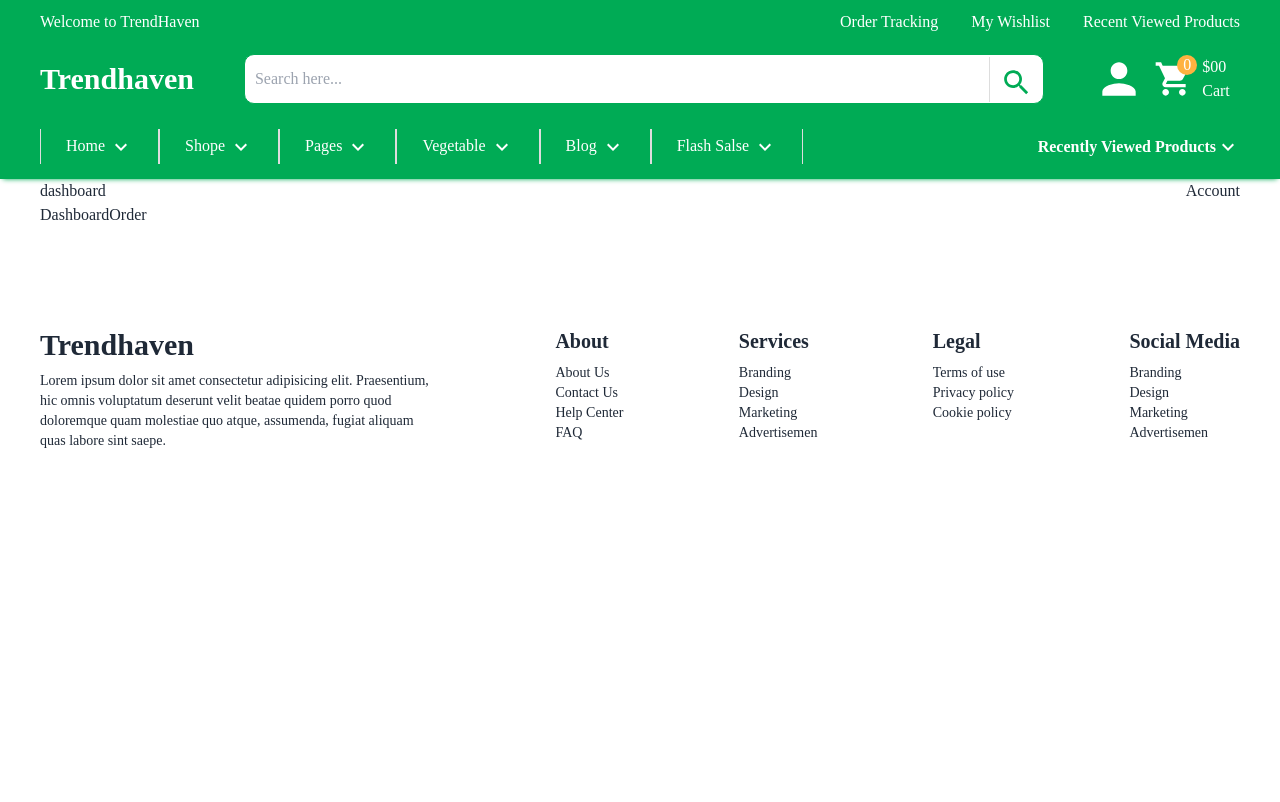
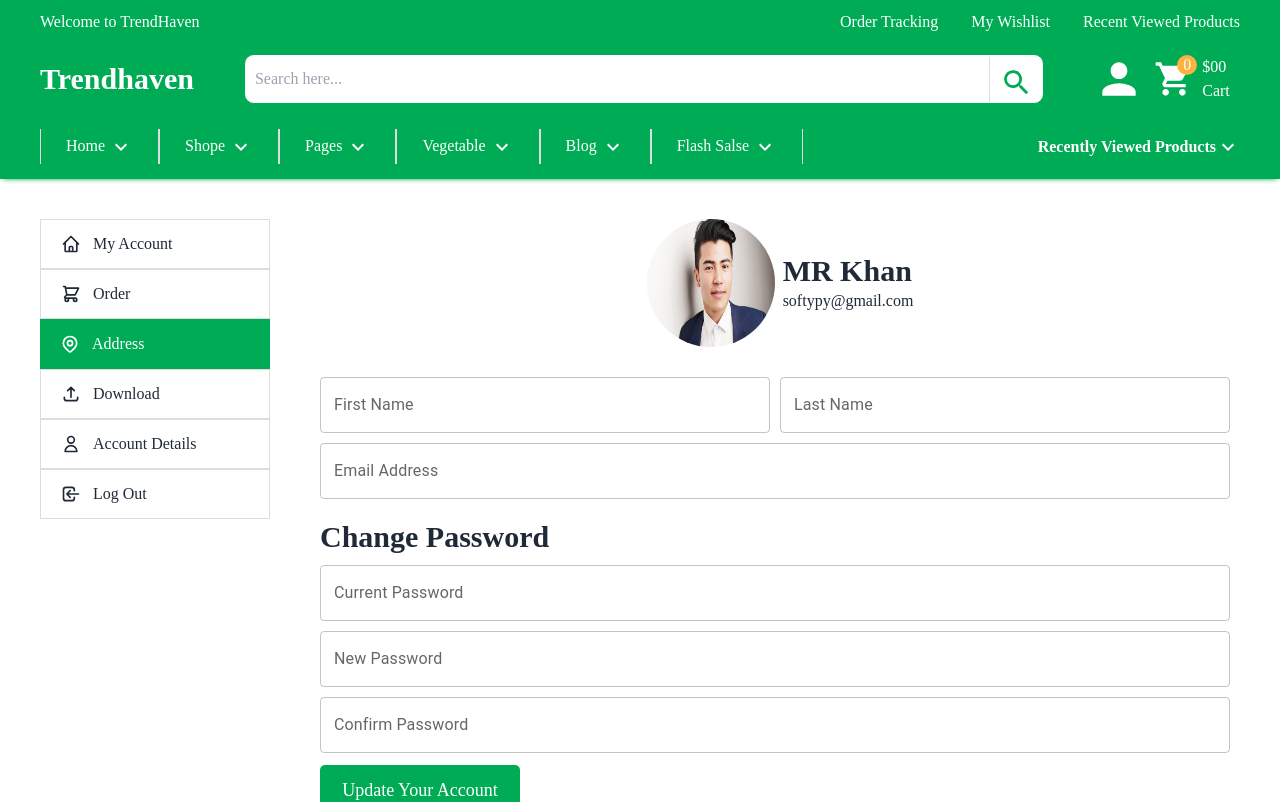
Before and after one commit to Ibrahim-Sikder/trandhaven, a React (Vite) app: page /my-account in a window 1280 px wide. Shown: the top 802 px of the page. Built offline with nearby package versions, Linux system fonts and the light colour scheme.

Commit message:
account-details-add

```diff
--- /dev/null
+++ b/src/Layout/Profile.css
@@ -0,0 +1,13 @@
+.orderItems {
+	display: flex;
+	align-items: center;
+	border: 1px solid #ddd;
+	width: 230px;
+	height: 50px;
+	padding-left: 20px;
+}
+.activeOrderItems {
+	background: #00ab55;
+	color: #fff;
+	border: none;
+}
--- a/src/Layout/Profile.jsx
+++ b/src/Layout/Profile.jsx
@@ -1,16 +1,40 @@
-import { Link, Outlet } from "react-router-dom";
+import {  Outlet } from "react-router-dom";
 import Header from "../shared/Header/Header";
 import Footer from "../shared/Footer/Footer";
-
+import { HiOutlineLogin,HiOutlineLocationMarker ,HiOutlineUpload ,HiOutlineUser,HiOutlineHome,HiOutlineShoppingCart  } from "react-icons/hi";
+import './Profile.css'
 const Profile = () => {
     return (
         <div>
              <Header/>
-           <div className="flex justify-between wrapContainer ">
+           <div className="flex justify-between wrapContainer">
             <aside>
-                <h3>dashboard</h3>
-                <Link to='/my-account'>Dashboard</Link>
-                <Link to='/my-account/order'>Order</Link>
+               <div className="mt-10">
+             <div className="orderItems">
+                <HiOutlineHome className="" size={20}/>
+                <span className="ml-3">My Account </span>
+             </div>
+             <div className="orderItems">
+                <HiOutlineShoppingCart  size={20}/>
+                <span className="ml-3">Order</span>
+             </div>
+             <div className="orderItems activeOrderItems">
+                <HiOutlineLocationMarker  size={20} />
+                <span className="ml-3">Address </span>
+             </div>
+             <div className="orderItems">
+                <HiOutlineUpload  size={20}/>
+                <span className="ml-3">Download</span>
+             </div>
+             <div className="orderItems">
+                <HiOutlineUser size={20}/>
+                <span className="ml-3">Account Details </span>
+             </div>
+             <div className="orderItems">
+                <HiOutlineLogin size={20}/>
+                <span className="ml-3">Log Out </span>
+             </div>
+               </div>
             </aside>
             <Outlet/>
 
--- /dev/null
+++ b/src/pages/Account/MyAccount/MyAccount.css
@@ -0,0 +1,13 @@
+.accountInput {
+	width: 450px !important;
+	margin-right: 10px !important;
+	margin-top: 10px !important;
+}
+.accountInput2 {
+	width: 910px !important;
+	margin-top: 10px !important;
+}
+.accountBtn {
+	width: 200px;
+	height: 50px;
+}
--- a/src/pages/Account/MyAccount/MyAccount.jsx
+++ b/src/pages/Account/MyAccount/MyAccount.jsx
@@ -1,10 +1,39 @@
+import TextField from '@mui/material/TextField'
+import './MyAccount.css';
+import user from '../../../../public/assets/user.jpg'
+const MyAccount = () => {
+	return (
+		<div className='mt-10'>
 
-const MyAccount = () => {
-    return (
-        <div>
-            <h3>Account</h3>
-        </div>
-    );
-};
+            <div className='flex items-center justify-center'>
+                <img className='w-32 h-32 rounded-full' src={user} alt="user" />
+                <div className='ml-2'>
+                    <h3 className="text-3xl font-bold">MR Khan</h3>
+                    <span>softypy@gmail.com</span>
+                </div>
+            </div>
+			<div className="mt-5 flex items-center jsutify-between w-full">
+				<TextField className="accountInput" id="outlined-required" label="First Name" />
+				<TextField className="accountInput" id="outlined-required" label="Last Name" />
+			</div>
+          <div>
+          <TextField className="accountInput2" id="outlined-required" label="Email Address" />
+          </div>
+          <div className='mt-5'>
+            <h3 className="text-3xl font-bold">Change Password </h3>
+          <TextField className="accountInput2" id="outlined-required" label="Current Password" />
+          </div>
+          <div>
+          <TextField className="accountInput2" id="outlined-required" label="New Password" />
+          </div>
+          <div>
+          <TextField className="accountInput2" id="outlined-required" label="Confirm Password" />
+          </div>
+          <div className='mt-3'>
+            <button className='shopBtn accountBtn'>Update Your Account </button>
+          </div>
+		</div>
+	)
+}
 
-export default MyAccount;
+export default MyAccount
--- a/src/pages/Checkout/Checkout.jsx
+++ b/src/pages/Checkout/Checkout.jsx
@@ -9,6 +9,7 @@ import Select from '@mui/material/Select'
 import Radio from '@mui/material/Radio'
 import FormControlLabel from '@mui/material/FormControlLabel'
 const Checkout = () => {
+
 	return (
 		<div className="wrapContainer">
 			<div className="checkoutWrap mt-5 flex justify-between flex-wrap ">
```
Also changed, not shown: public/assets/user.jpg (added).
